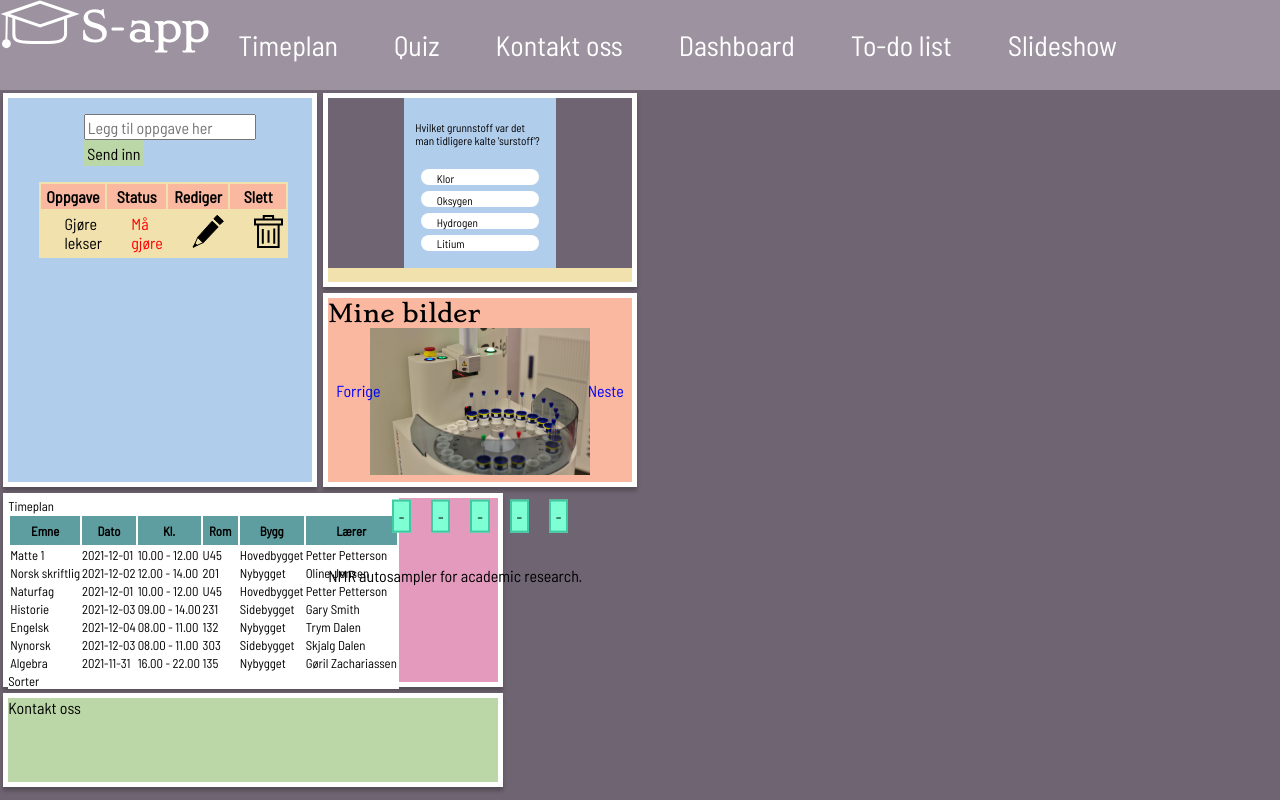
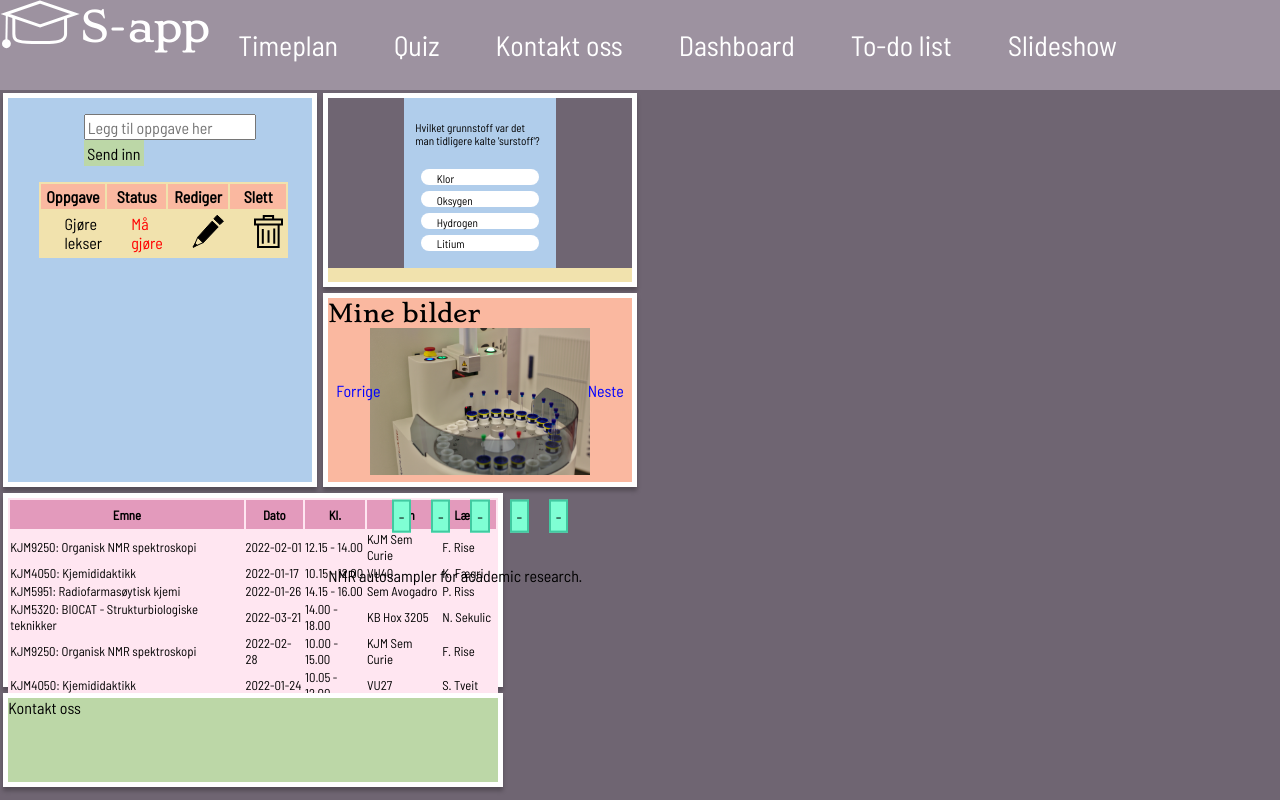
Before and after one commit to reiv003/Tema_4, a Vue app: page / in a window 1280 px wide. Shown: the top 800 px of the page. Built offline with nearby package versions, Linux system fonts and the light colour scheme.

Commit message:
Changed table data, added more sorts to th, added buttons to th

```diff
--- a/src/components/Table.vue
+++ b/src/components/Table.vue
@@ -1,18 +1,14 @@
 <template>
   <div class="table-container">
-    <div>Timeplan</div>
-
     <table>
       <thead>
         <tr>
-          <th class="table-container__tr" @click="sort_table_by_subject">
-            Emne
+          <th class="table-container__tr"><button @click="sortTableBySubject">Emne</button>
           </th>
-          <th class="table-container__tr" @click="sort_table_by_date">Dato</th>
-          <th class="table-container__tr">Kl.</th>
-          <th class="table-container__tr">Rom</th>
-          <th class="table-container__tr">Bygg</th>
-          <th class="table-container__tr">Lærer</th>
+          <th class="table-container__tr"><button @click="sortTableByDate">Dato</button></th>
+          <th class="table-container__tr"><button @click="sortTableByTime">Kl.</button></th>
+          <th class="table-container__tr"><button @click="sortTableByRoom">Rom</button></th>
+          <th class="table-container__tr"><button @click="sortTableByTeacher">Lærer</button></th>
         </tr>
       </thead>
       <tbody>
@@ -21,12 +17,10 @@
           <td>{{ schoolClass.date }}</td>
           <td>{{ schoolClass.time }}</td>
           <td>{{ schoolClass.room }}</td>
-          <td>{{ schoolClass.building }}</td>
           <td>{{ schoolClass.teacher }}</td>
         </tr>
       </tbody>
     </table>
-    <button @click="sort_table_by_subject">Sorter</button>
   </div>
 </template>
 
@@ -34,69 +28,68 @@
   export default {
     data() {
       return {
+        //data is based on classes from UiO: https://tp.uio.no/uio/timeplan/emner.php?fak=185150000&inst=185151200&semester=22v
         schoolClasses: [
           {
-            subject: "Matte 1",
-            date: "2021-12-01",
-            time: "10.00 - 12.00",
-            room: "U45",
-            building: "Hovedbygget",
-            teacher: "Petter Petterson",
+            subject: "KJM9250: Organisk NMR spektroskopi",
+            date: "2022-02-01",
+            time: "12.15 - 14.00",
+            room: "KJM Sem Curie",
+            teacher: "F. Rise",
           },
           {
-            subject: "Norsk skriftlig",
-            date: "2021-12-02",
-            time: "12.00 - 14.00",
-            room: "201",
-            building: "Nybygget",
-            teacher: "Oline Jonsen",
+            subject: "KJM4050: Kjemididaktikk",
+            date: "2022-01-17",
+            time: "10.15 - 12.00",
+            room: "VU40",
+            teacher: "K. Fægri",
           },
           {
-            subject: "Naturfag",
-            date: "2021-12-01",
-            time: "10.00 - 12.00",
-            room: "U45",
-            building: "Hovedbygget",
-            teacher: "Petter Petterson",
+            subject: "KJM5951: Radiofarmasøytisk kjemi",
+            date: "2022-01-26",
+            time: "14.15 - 16.00",
+            room: "Sem Avogadro",
+            teacher: "P. Riss",
           },
           {
-            subject: "Historie",
-            date: "2021-12-03",
-            time: "09.00 - 14.00",
-            room: "231",
-            building: "Sidebygget",
-            teacher: "Gary Smith",
+            subject: "KJM5320: BIOCAT - Strukturbiologiske teknikker",
+            date: "2022-03-21",
+            time: "14.00 - 18.00",
+            room: "KB Hox 3205",
+            teacher: "N. Sekulic",
           },
           {
-            subject: "Engelsk",
-            date: "2021-12-04",
-            time: "08.00 - 11.00",
-            room: "132",
-            building: "Nybygget",
-            teacher: "Trym Dalen",
+            subject: "KJM9250: Organisk NMR spektroskopi",
+            date: "2022-02-28",
+            time: "10.00 - 15.00",
+            room: "KJM Sem Curie",
+            teacher: "F. Rise",
           },
           {
-            subject: "Nynorsk",
-            date: "2021-12-03",
-            time: "08.00 - 11.00",
-            room: "303",
-            building: "Sidebygget",
-            teacher: "Skjalg Dalen",
+            subject: "KJM4050: Kjemididaktikk",
+            date: "2022-01-24",
+            time: "10.05 - 12.00",
+            room: "VU27",
+            teacher: "S. Tveit",
           },
           {
-            subject: "Algebra",
-            date: "2021-11-31",
-            time: "16.00 - 22.00",
-            room: "135",
-            building: "Nybygget",
-            teacher: "Gøril Zachariassen",
+            subject: "MENA3300: Nanoteknologi",
+            date: "2022-01-18",
+            time: "12.15 - 16.00",
+            room: "KJM Aud 3",
+            teacher: "A. Koposov",
           },
         ],
       };
     },
 
     methods: {
-      sort_table_by_date() {
+
+      /*https://developer.mozilla.org/en-US/docs/Web/JavaScript/Reference/Global_Objects/Array/sort
+      The compare function argument is necessary to sort objects in an array.
+      The way we've implemented sort requires a new method for each data value/table column, and for this method to be applied to the th in question.
+      This does not scale well, and should be changed to take in an arbitrary value from the array's objects*/
+      sortTableByDate() {
         this.schoolClasses.sort(function (a, b) {
           if (a.date < b.date) {
             return -1;
@@ -108,7 +101,19 @@
         });
       },
 
-      sort_table_by_subject() {
+      sortTableByTime() {
+        this.schoolClasses.sort(function (a, b) {
+          if (a.time < b.time) {
+            return -1;
+          }
+          if (a.time > b.time) {
+            return 1;
+          }
+          return 0;
+        });
+       },
+
+      sortTableBySubject() {
         this.schoolClasses.sort(function (a, b) {
           let subject_a = a.subject.toLowerCase();
           let subject_b = b.subject.toLowerCase();
@@ -122,6 +127,36 @@
           return 0;
         });
       },
+
+      sortTableByRoom() {
+        this.schoolClasses.sort(function (a, b) {
+          let room_a = a.room.toLowerCase();
+          let room_b = b.room.toLowerCase();
+
+          if (room_a < room_b) {
+            return -1;
+          }
+          if (room_a > room_b) {
+            return 1;
+          }
+          return 0;
+        });
+      },
+
+      sortTableByTeacher() {
+        this.schoolClasses.sort(function (a, b) {
+          let teacher_a = a.teacher.toLowerCase();
+          let teacher_b = b.teacher.toLowerCase();
+
+          if (teacher_a < teacher_b) {
+            return -1;
+          }
+          if (teacher_a > teacher_b) {
+            return 1;
+          }
+          return 0;
+        });
+      },
     },
   };
 </script>
@@ -130,21 +165,21 @@
   .table-container {
     font-size: 0.8em;
     display: inline-block;
-    background-color: white;
+    background-color: #ffe6f1;
   }
 
   .table-container__tr {
-    background: cadetblue;
+    background: var(--component-pink);
     padding: var(--padding);
   }
 
   .table-container__tr:hover {
-    background-color: teal;
+    background-color: #d3709e;
   }
 
-  /* @media only screen and (max-width: 600px) {
-      .table-container {
-        font-size: 0.3em;
-      }
-    } */
+  /*makes a wider area of the th clickable, but not all */
+  th button {
+    width: 100%;
+    height: 100%;
+  }
 </style>
```
